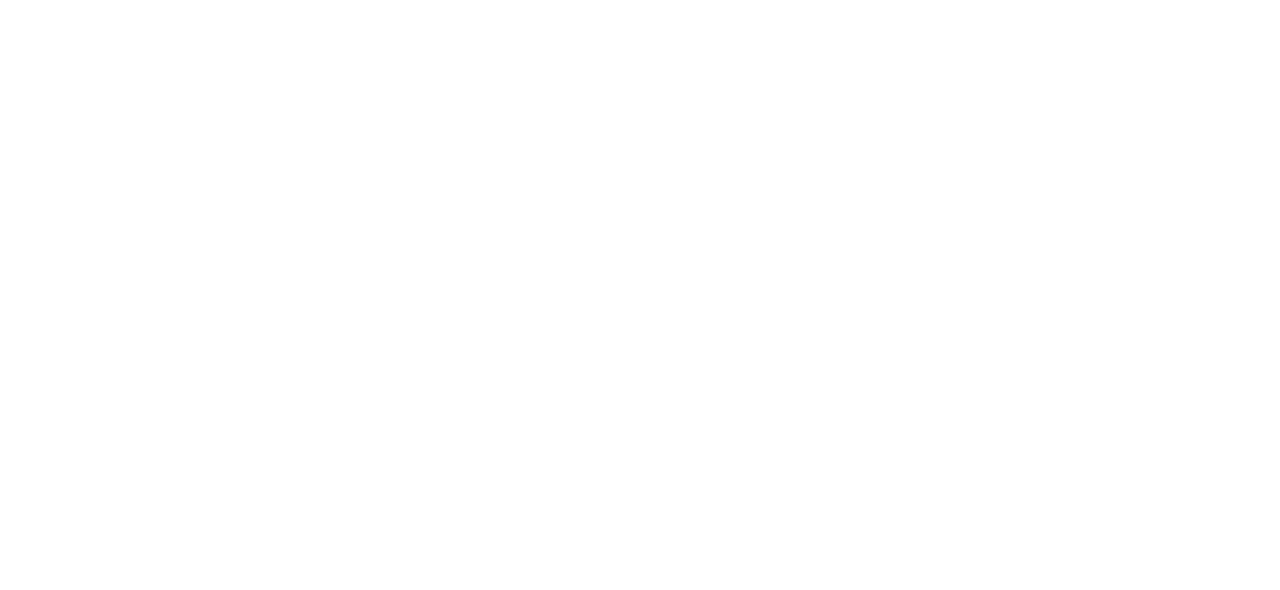
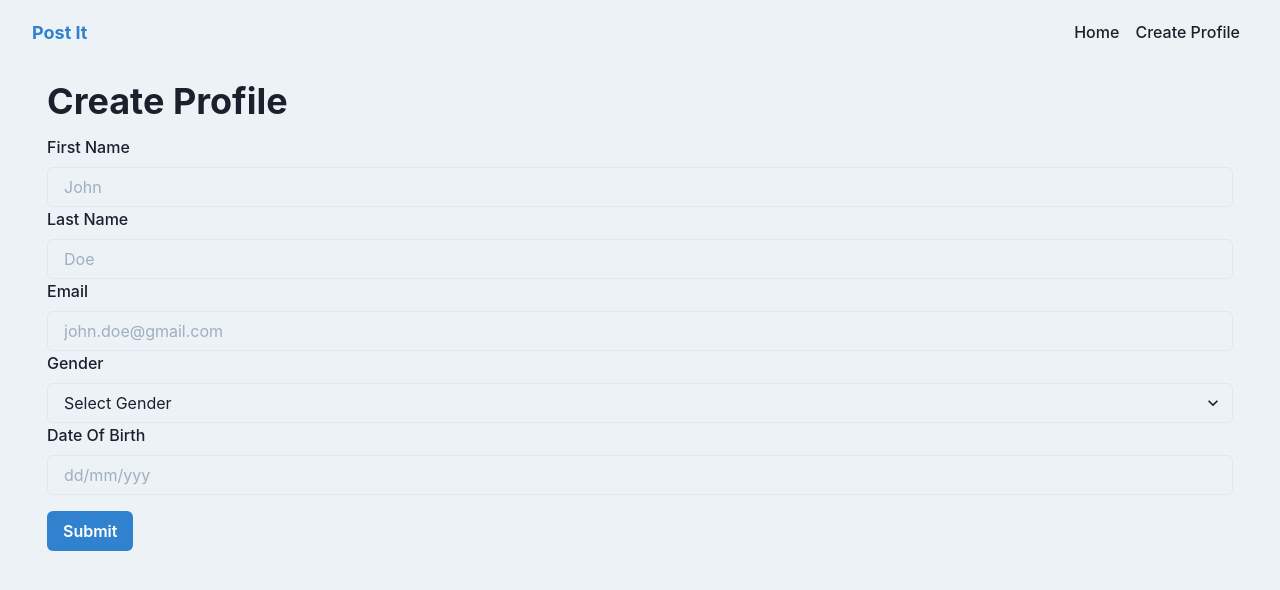
Before and after one commit to Robert-Fish/post-it, a Next.js app: page /profile/create in a window 1280 px wide. Shown: the top 590 px of the page. Built offline with nearby package versions, Linux system fonts and the light colour scheme; no server answers.

Commit message:
finished ui for create profile

```diff
--- a/components/Navbar.js
+++ b/components/Navbar.js
@@ -30,7 +30,7 @@
                 Home
               </Link>
             </NextLink>
-            <NextLink href="/profile/create-profile" passHref>
+            <NextLink href="/profile/create" passHref>
               <Link mr={2} ml={2} fontWeight="medium">
                 Create Profile
               </Link>
--- a/package.json
+++ b/package.json
@@ -17,10 +17,12 @@
     "@emotion/styled": "^11",
     "axios": "^0.21.1",
     "date-fns": "^2.22.1",
+    "formik": "^2.2.8",
     "framer-motion": "^4",
     "next": "10.2.3",
     "react": "17.0.2",
-    "react-dom": "17.0.2"
+    "react-dom": "17.0.2",
+    "yup": "^0.32.9"
   },
   "devDependencies": {
     "@testing-library/jest-dom": "^5.12.0",
--- /dev/null
+++ b/pages/profile/create.js
@@ -0,0 +1,183 @@
+import React from "react";
+import Page from "../../components/Page";
+import {
+  Heading,
+  Button,
+  FormControl,
+  FormLabel,
+  Input,
+  FormErrorMessage,
+  Select,
+  useToast,
+} from "@chakra-ui/react";
+import { Formik, Field, Form } from "formik";
+import { parse, isDate, toDate, parseISO } from "date-fns";
+import * as yup from "yup";
+
+export default function CreateProfile() {
+  const toast = useToast();
+
+  /* istanbul ignore next */
+  function parseDateString(value, originalValue) {
+    const parsedDate = isDate(originalValue)
+      ? originalValue
+      : parse(originalValue, "dd/mm/yyyy", new Date());
+
+    return parsedDate;
+  }
+
+  return (
+    <Page>
+      <Heading mb={3}>Create Profile</Heading>
+      <Formik
+        initialValues={{
+          firstName: "",
+          lastName: "",
+          email: "",
+          gender: "",
+          dob: "",
+          phone: "",
+        }}
+        validationSchema={yup.object({
+          firstName: yup.string().min(3).required("First name is required"),
+          lastName: yup.string().min(3).required("Last name is required"),
+          email: yup.string().email().required("Email is required"),
+          gender: yup.string().required("Gender is required"),
+          phone: yup
+            .string()
+            .matches(
+              /^((\\+[1-9]{1,4}[ \\-]*)|(\\([0-9]{2,3}\\)[ \\-]*)|([0-9]{2,4})[ \\-]*)*?[0-9]{3,4}?[ \\-]*[0-9]{3,4}?$/,
+              "Invalid Phone Number"
+            ),
+          dob: yup
+            .string()
+            .transform(parseDateString)
+            .max(toDate("2006-01-01T01:00:00"))
+            .required("Date Of Birth is required"),
+        })}
+        onSubmit={(values, actions) => {
+          /* istanbul ignore next */
+          toast({
+            title: "Profile created.",
+            description: "We've created your profile for you.",
+            status: "success",
+            duration: 9000,
+            isClosable: true,
+            position: "top",
+          });
+          actions.setSubmitting(false);
+        }}
+      >
+        {(props) => (
+          <Form data-testid="profile-form">
+            <Field name="firstName">
+              {({ field, form }) => (
+                <FormControl
+                  isInvalid={form.errors.firstName && form.touched.firstName}
+                >
+                  <FormLabel htmlFor="firstName">First Name</FormLabel>
+                  <Input
+                    data-testid="profile-form-firstName"
+                    {...field}
+                    id="firstName"
+                    placeholder="John"
+                  />
+                  <FormErrorMessage data-testid="profile-form-firstname-error">
+                    {form.errors.firstName}
+                  </FormErrorMessage>
+                </FormControl>
+              )}
+            </Field>
+            <Field name="lastName">
+              {({ field, form }) => (
+                <FormControl
+                  isInvalid={form.errors.lastName && form.touched.lastName}
+                >
+                  <FormLabel htmlFor="lastName">Last Name</FormLabel>
+                  <Input
+                    data-testid="profile-form-lastname"
+                    {...field}
+                    id="lastName"
+                    placeholder="Doe"
+                  />
+                  <FormErrorMessage data-testid="profile-form-lastname-error">
+                    {form.errors.lastName}
+                  </FormErrorMessage>
+                </FormControl>
+              )}
+            </Field>
+            <Field name="email">
+              {({ field, form }) => (
+                <FormControl
+                  isInvalid={form.errors.email && form.touched.email}
+                >
+                  <FormLabel htmlFor="email">Email</FormLabel>
+                  <Input
+                    data-testid="profile-form-email"
+                    {...field}
+                    id="email"
+                    placeholder="john.doe@gmail.com"
+                  />
+                  <FormErrorMessage data-testid="profile-form-email-error">
+                    {form.errors.email}
+                  </FormErrorMessage>
+                </FormControl>
+              )}
+            </Field>
+            <Field name="gender">
+              {({ field, form }) => (
+                <FormControl
+                  isInvalid={form.errors.gender && form.touched.gender}
+                >
+                  <FormLabel htmlFor="gender">Gender</FormLabel>
+                  <Select
+                    data-testid="profile-form-mobile"
+                    {...field}
+                    placeholder="Select Gender"
+                  >
+                    <option value="male">Male</option>
+                    <option value="female">Female</option>
+                    <option value="other">Other</option>
+                  </Select>
+                  <FormErrorMessage data-testid="profile-form-mobile-error">
+                    {form.errors.gender}
+                  </FormErrorMessage>
+                </FormControl>
+              )}
+            </Field>
+
+            <Field name="dob">
+              {({ field, form }) => (
+                <FormControl isInvalid={form.errors.dob && form.touched.dob}>
+                  <FormLabel htmlFor="dob">Date Of Birth</FormLabel>
+                  <Input
+                    data-testid="profile-form-dob"
+                    {...field}
+                    onChange={(e) =>
+                      /* istanbul ignore next */
+                      props.setFieldValue(parseISO(e.target.value))
+                    }
+                    id="dob"
+                    placeholder="dd/mm/yyy"
+                  />
+                  <FormErrorMessage data-testid="profile-form-dob-error">
+                    {form.errors.dob}
+                  </FormErrorMessage>
+                </FormControl>
+              )}
+            </Field>
+
+            <Button
+              mt={4}
+              colorScheme="blue"
+              isLoading={props.isSubmitting}
+              type="submit"
+            >
+              Submit
+            </Button>
+          </Form>
+        )}
+      </Formik>
+    </Page>
+  );
+}
```
Also changed, not shown: 2 other files (tests, documents, lock files or other folders).
